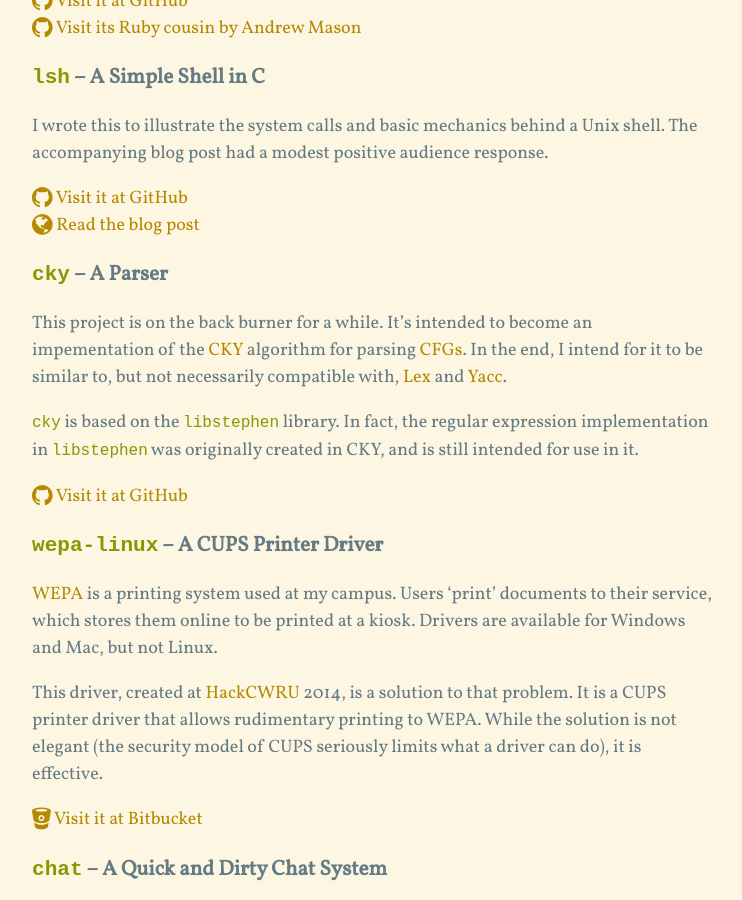
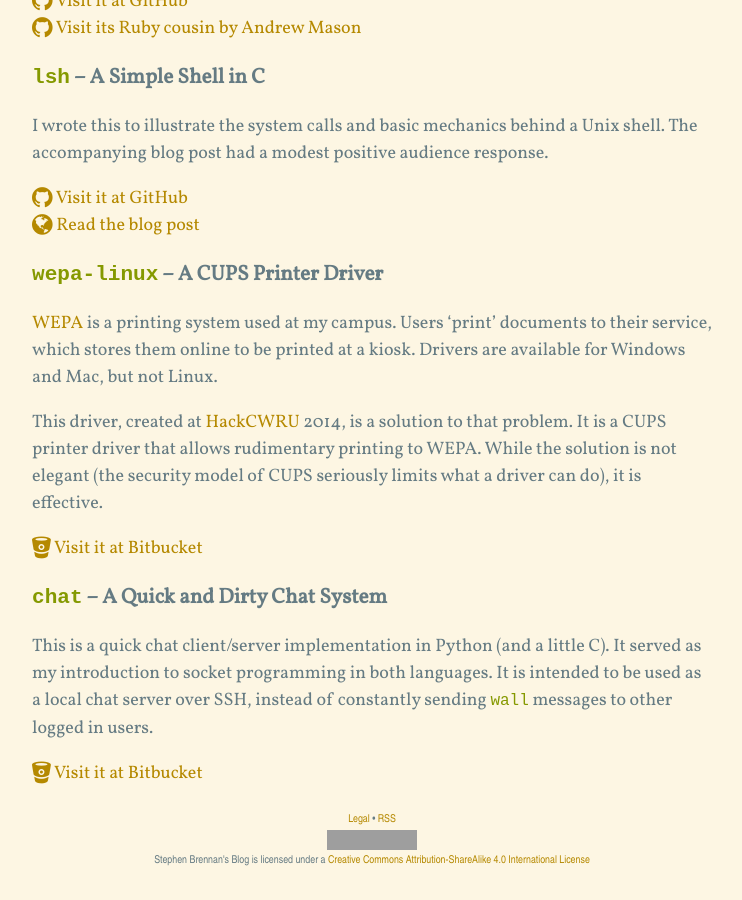
Before and after one commit to brenns10/brennan.io, a Jekyll site: the page built from projects.md, in a window 1280 px wide and 900 px high, scrolled down 3046 px. Shown: the whole window, without its empty margins (268-1010 px from the left). Built offline with Jekyll 4.4.1, drawn with Linux system fonts in a browser that asks for light colours; nearby versions of some CDN libraries; comment, search, counter and statistics services are not loaded; after the commit the page ends 3912 px from its top, so only the background shows below that; grey boxes are pictures that could not be loaded.

Commit message:
Delete CKY from projects.

```diff
--- a/projects.md
+++ b/projects.md
@@ -139,21 +139,6 @@ shell.  The accompanying blog post had a modest positive audience response.
 [{{page.gh}} Visit it at GitHub](https://github.com/brenns10/lsh)
 [{{page.web}} Read the blog post]({% post_url 2015-01-16-write-a-shell-in-c%})
 
-### `cky` -- A Parser
-
-This project is on the back burner for a while.  It's intended to become an
-impementation of the [CKY](http://en.wikipedia.org/wiki/CYK_algorithm) algorithm
-for parsing [CFGs](//en.wikipedia.org/wiki/Context-free_grammar).  In the end, I
-intend for it to be similar to, but not necessarily compatible with,
-[Lex](http://en.wikipedia.org/wiki/Lex_(software)) and
-[Yacc](http://en.wikipedia.org/wiki/Yacc).
-
-`cky` is based on the `libstephen` library.  In fact, the regular expression
-implementation in `libstephen` was originally created in CKY, and is still
-intended for use in it.
-
-[{{page.gh}} Visit it at GitHub](https://github.com/brenns10/cky)
-
 ### `wepa-linux` -- A CUPS Printer Driver
 
 [WEPA](https://www.wepanow.com/) is a printing system used at my campus.  Users
```
